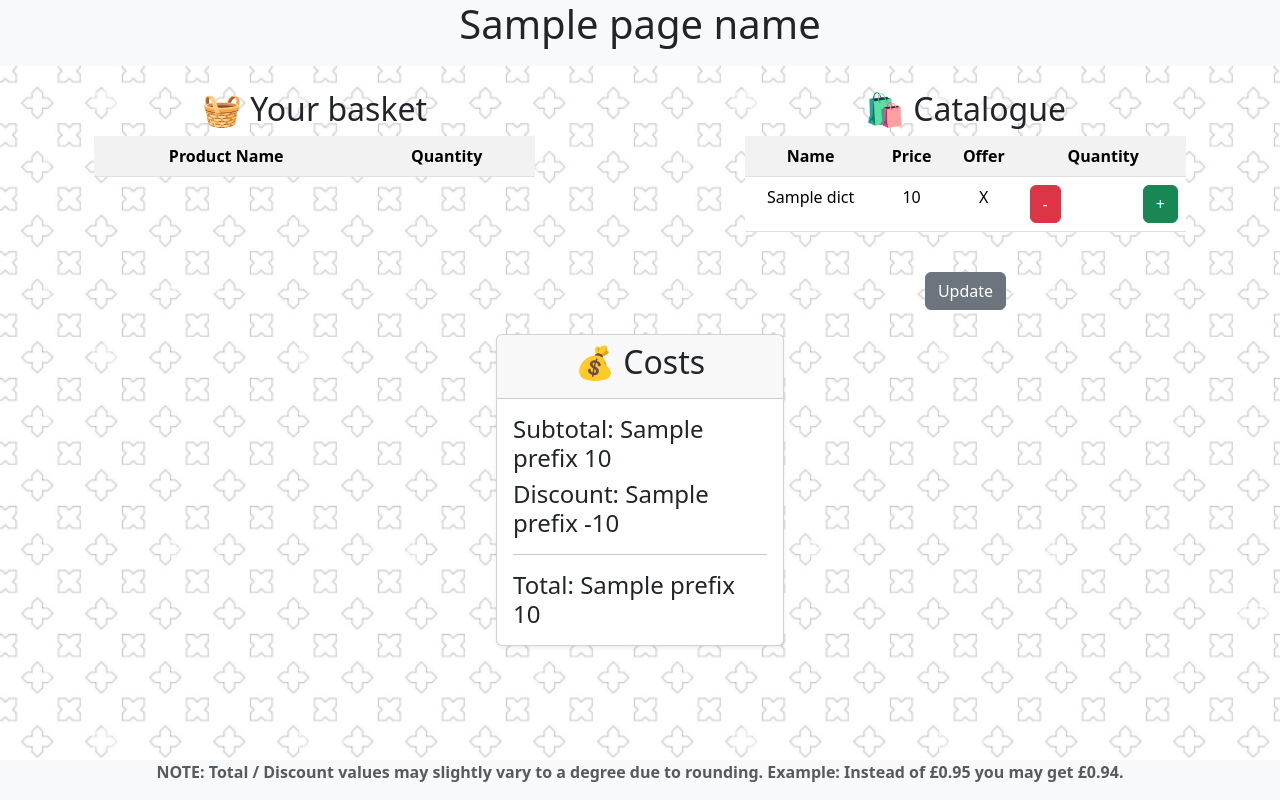
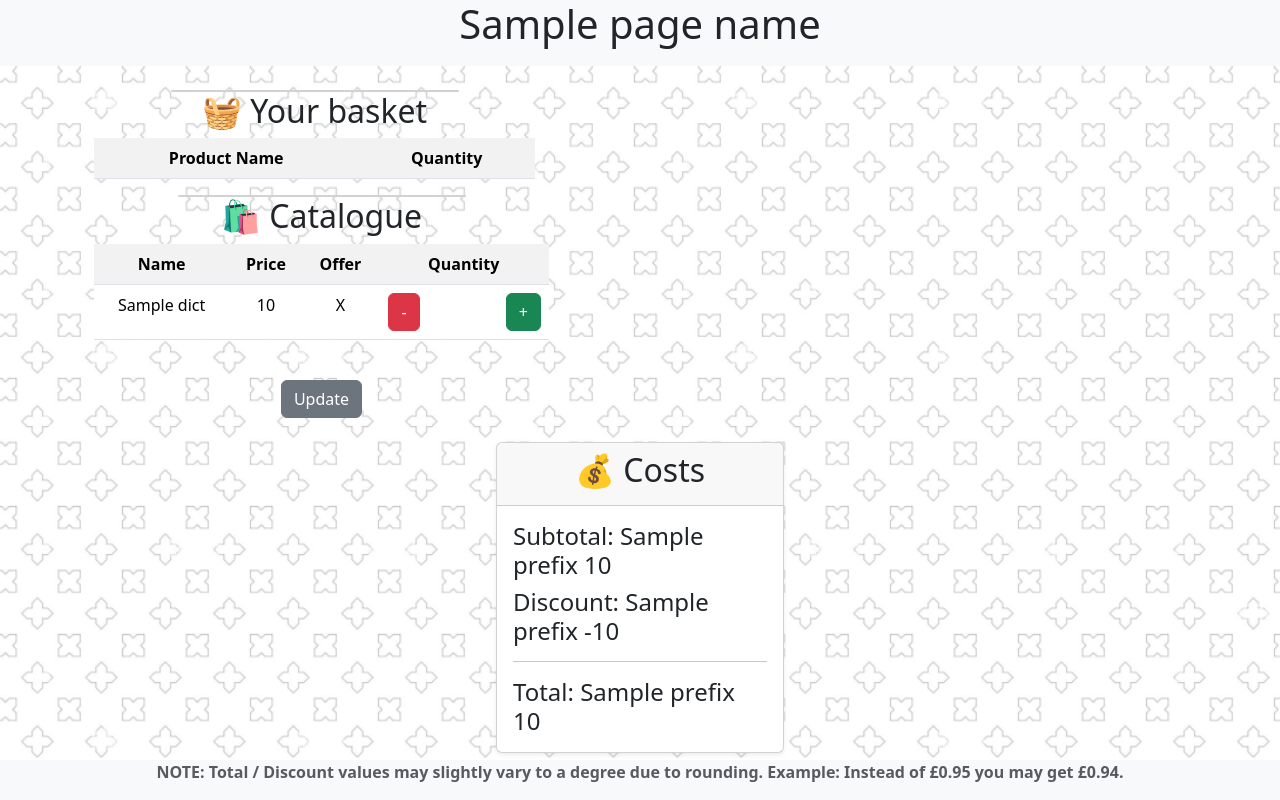
Before and after one commit to SIndustryPortfolio/WEBSITE-Shopping_Basket, a Python web app: template Templates/Home.html in a window 1280 px wide. Run offline with Jinja, Linux system fonts and the light colour scheme; the template is opened without the code that fills it: most values are stand-ins (such as "Sample title", 1, 10 or a date in 2020); lists and menus that the app fills with data are empty.

Commit message:
Design Update

```diff
--- a/Templates/Home.html
+++ b/Templates/Home.html
@@ -26,8 +26,12 @@
             <div class="container">
                 <div class="row">
                     <div class="col-5" style="">
+                        <div class="card shadow-md" style="width: 18rem; margin: 0 auto;"></div>
+                            <div class="card-header">
                                 <h2>🧺 Your basket</h2>
+                            </div>
 
+                            <div class="card-body">
                                 <table id="UserBasketTable" class="table table-striped">
                                     <tr>
                                         <th>Product Name</th>
@@ -46,11 +50,17 @@
                                     #}
                                 </table>
                             </div>
+                        </div>
+                    </div>
                     <div class="col" style="">
 
                     </div>
                     <div class="col-5" style="">
+                        <div class="card shadow-md" style="width: 18rem; margin: 0 auto;"></div>
+                            <div class="card-header">
                                 <h2>🛍️ Catalogue</h2>
+                            </div>
+                            <div class="card-body">
                                 <table class="table table-striped">
                                     <tr>
                                         <th>Name</th>
@@ -90,12 +100,14 @@
                                         </tr>
                                     {% endfor %}
                                 </table>
+                            </div>
 
                             <br>
 
                             <form id="UpdateBasketForm" class="text-center" action="UpdateBasket" method="post">
                                 <input type="submit" class="btn btn-secondary" value="Update"/>
                             </form>
+                        </div>
                     </div>
                 </div>
             </div>
```
Lines whose indentation alone changed are shown as unchanged.
